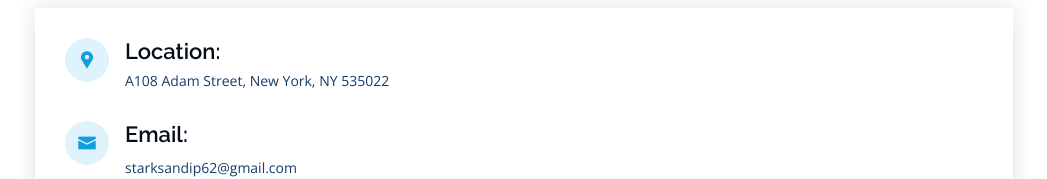
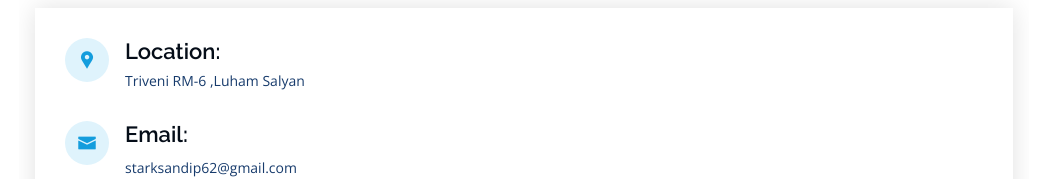
Before and after one commit to sandipolee/mark-1, a plain HTML site: page index.html in a window 1280 px wide. Shown: the part 4383-4562 px from the top of the page, without its empty margins (221-1268 px from the left). Drawn offline with nearby package versions, Linux system fonts and the light colour scheme.

Commit message:
Update index.html

```diff
--- a/index.html
+++ b/index.html
@@ -414,7 +414,7 @@
               <div class="address">
                 <i class="icofont-google-map"></i>
                 <h4>Location:</h4>
-                <p>A108 Adam Street, New York, NY 535022</p>
+                <p>Triveni RM-6 ,Luham Salyan </p>
               </div>
 
               <div class="email">
```
